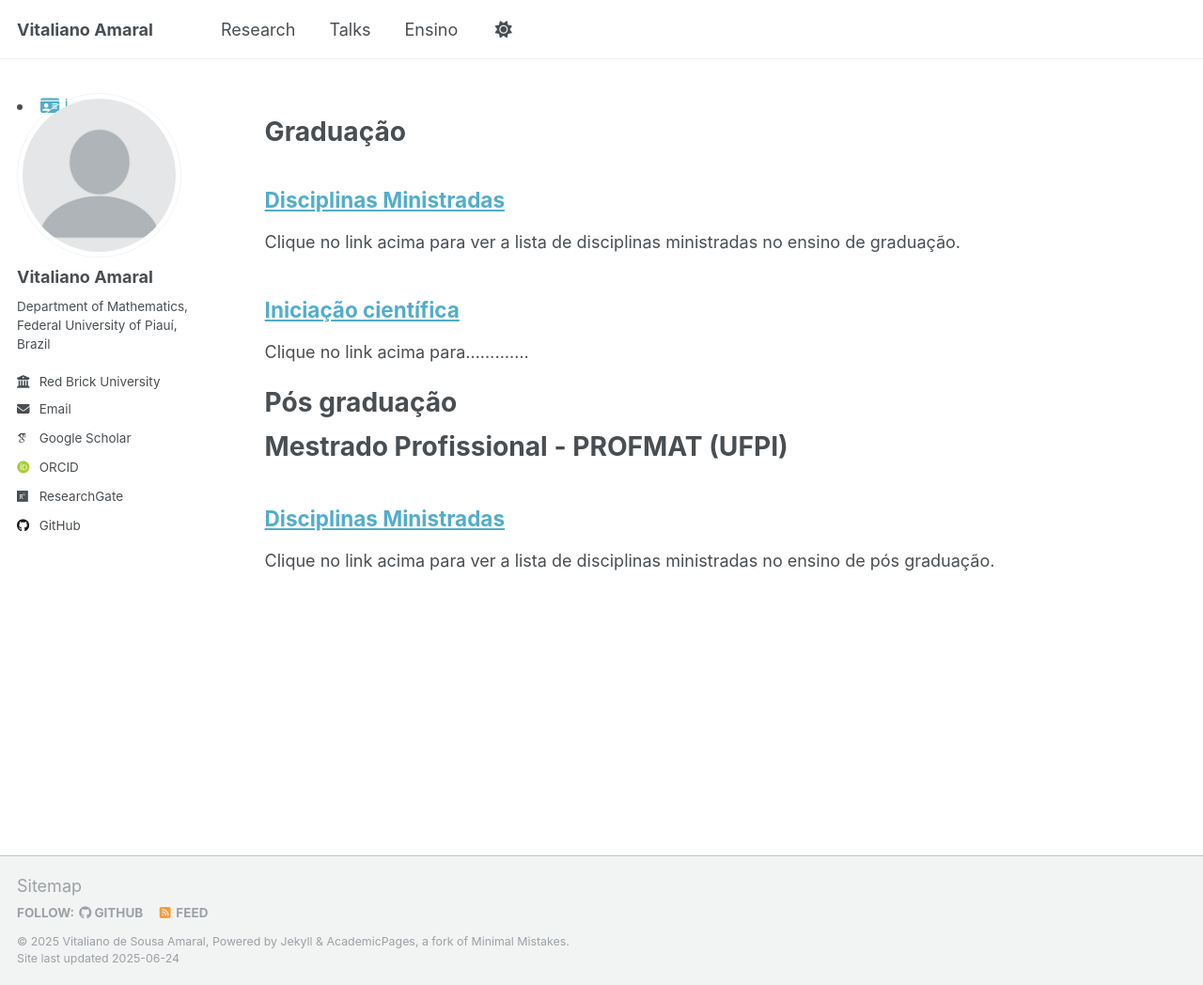
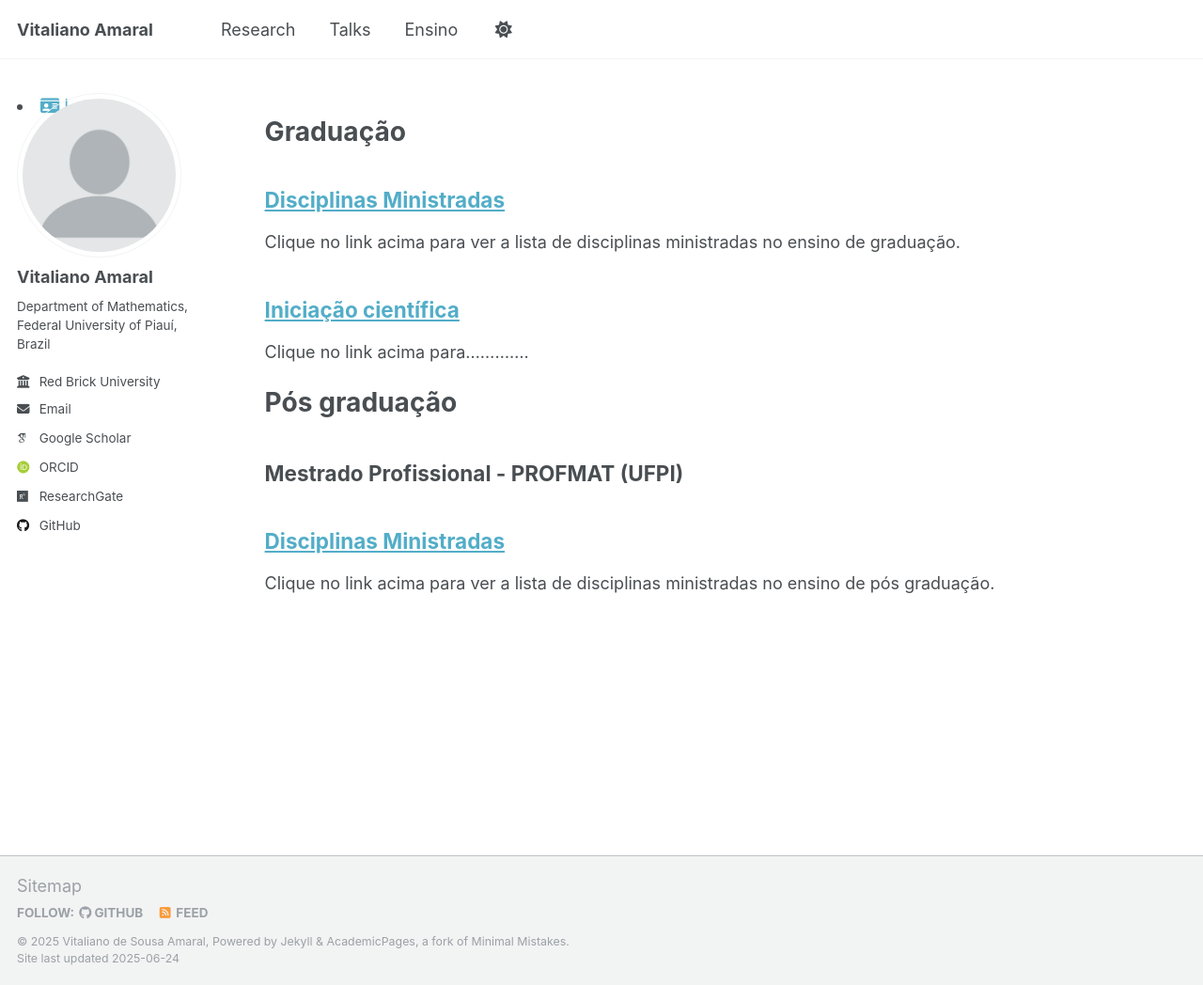
Before and after one commit to vitalianoamaral/vitalianoamaral.github.io, a Jekyll site: the page built from _pages/ensino.md, in a window 1280 px wide and 1048 px high. Shown: the whole window at 94% size. Built offline with Jekyll 4.4.1, drawn with Linux system fonts in a browser that asks for light colours; some web fonts are replaced.

```diff
--- a/_pages/ensino.md
+++ b/_pages/ensino.md
@@ -10,6 +10,6 @@ Clique no link acima para ver a lista de disciplinas ministradas no ensino de gr
 ## [Iniciação científica](/ensino/ic/)
 Clique no link acima para.............
 # Pós graduação
-# Mestrado Profissional - PROFMAT (UFPI)
+## Mestrado Profissional - PROFMAT (UFPI)
 ## [Disciplinas Ministradas](/ensino/disciplinasg/)
 Clique no link acima para ver a lista de disciplinas ministradas no ensino de pós graduação.
```
